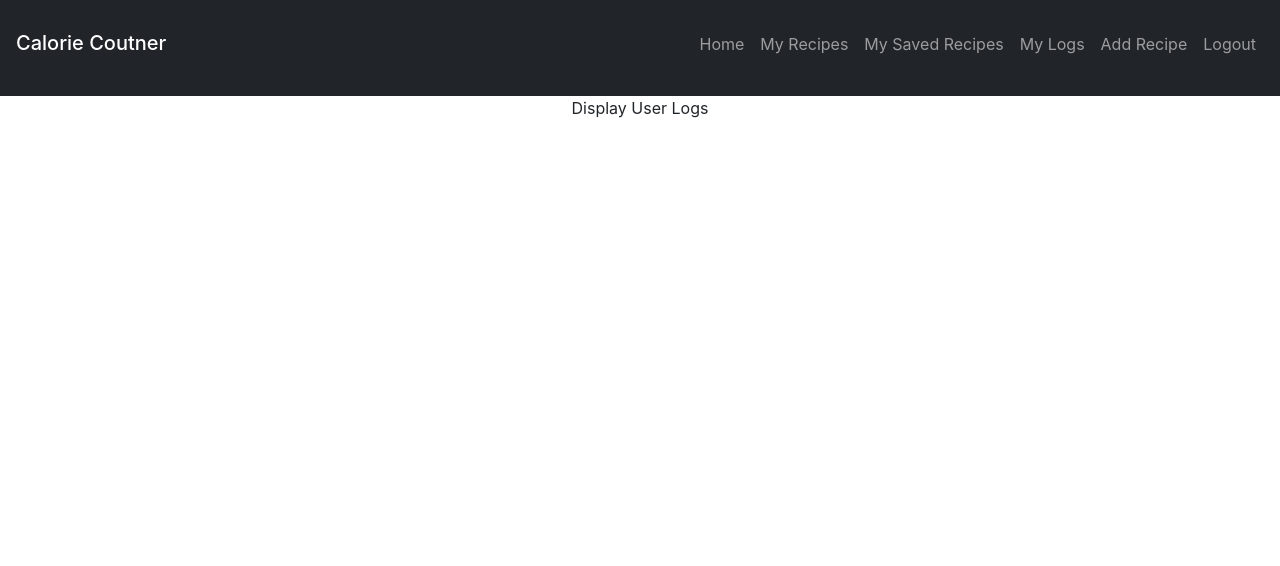
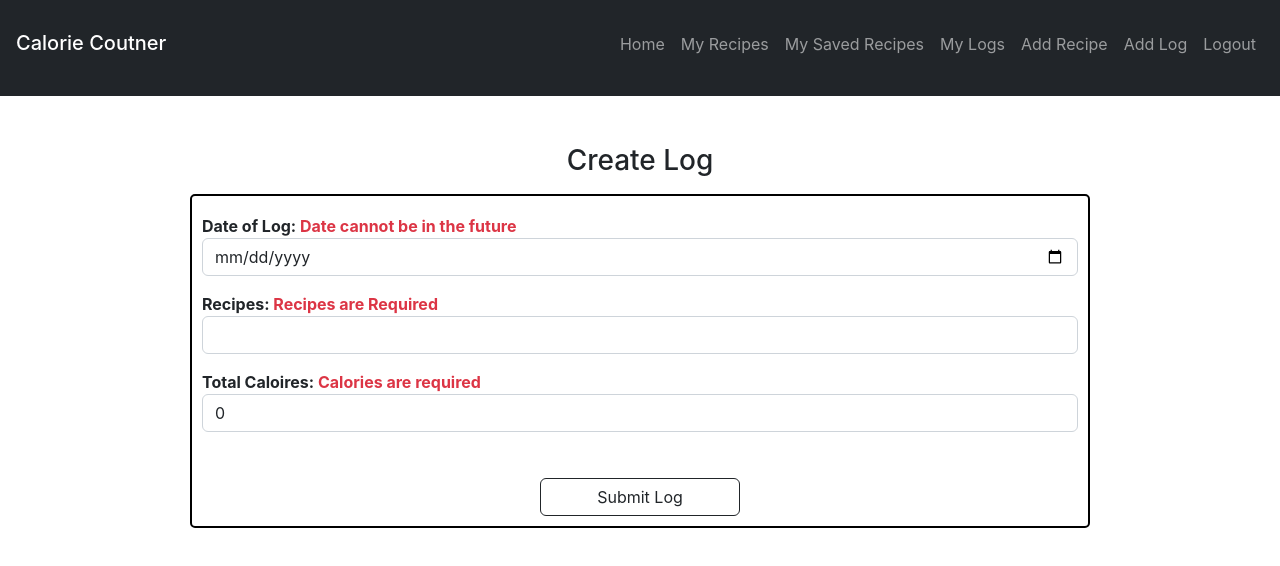
Before and after one commit to daleymike/calorie-counter, a React (Create React App) app in the folder client/: page /logs/create in a window 1280 px wide. Shown: the top 566 px of the page. Built offline with nearby package versions, Linux system fonts and the light colour scheme.

Commit message:
log form given route and link in nav

```diff
--- a/client/src/App.js
+++ b/client/src/App.js
@@ -3,6 +3,7 @@ import {BrowserRouter, Routes, Route} from "react-router-dom";
 import NavBar from './components/NavBar';
 import LoginAndRegisterPage from './components/LoginAndRegisterPage';
 import RecipeForm from './components/RecipeForm';
+import LogForm from './components/LogForm';
 
 
 function App() {
@@ -17,6 +18,7 @@ function App() {
         <Route path="/logs/:user_id" element={<div>Display User Logs </div>}/>
         <Route path="/recipes/saved/:user_id" element={<div>Display User Saved Recipes </div>} />
         <Route path="/recipes/create" element={<RecipeForm/>} />
+        <Route path="/logs/create" element={<LogForm/>} />
       </Routes>
       </BrowserRouter>
     </div>
--- a/client/src/components/LogForm.js
+++ b/client/src/components/LogForm.js
@@ -38,7 +38,7 @@ const LogForm = () => {
                 </div>
                 <div className='form-group m-auto mt-2 mb-3'>
                     <label htmlFor="logCalories">Total Caloires: <span className={validateLogCalories() ? 'text-success' : 'text-danger'} >Calories are required</span></label>
-                    <input className='form-control' type="text" value={logCalories} onChange={(e) => setLogCalories(e.target.value)}/>
+                    <input className='form-control' type="number" value={logCalories} onChange={(e) => setLogCalories(e.target.value)}/>
                 </div>
                 <div>
                     <button style={{width: 200, marginTop: 30}} className='btn btn-outline-dark form-control' type='submit'>Submit Log</button>
--- a/client/src/components/NavBar.js
+++ b/client/src/components/NavBar.js
@@ -15,6 +15,7 @@ const NavBar = () => {
               <div className='nav-item' ><Link className='nav-link' to={"/recipes/saved/:user_id"}><p>My Saved Recipes</p></Link></div>
               <div className='nav-item' ><Link className='nav-link' to={"/logs/:user_id"}><p>My Logs</p></Link></div>
               <div className='nav-item' ><Link className='nav-link' to={"/recipes/create"}><p>Add Recipe</p></Link></div>
+              <div className='nav-item' ><Link className='nav-link' to={"/logs/create"}><p>Add Log</p></Link></div>
               <div className='nav-item' ><Link className='nav-link' to={"/logout"}><p>Logout</p></Link></div>
             </div>
 
```
